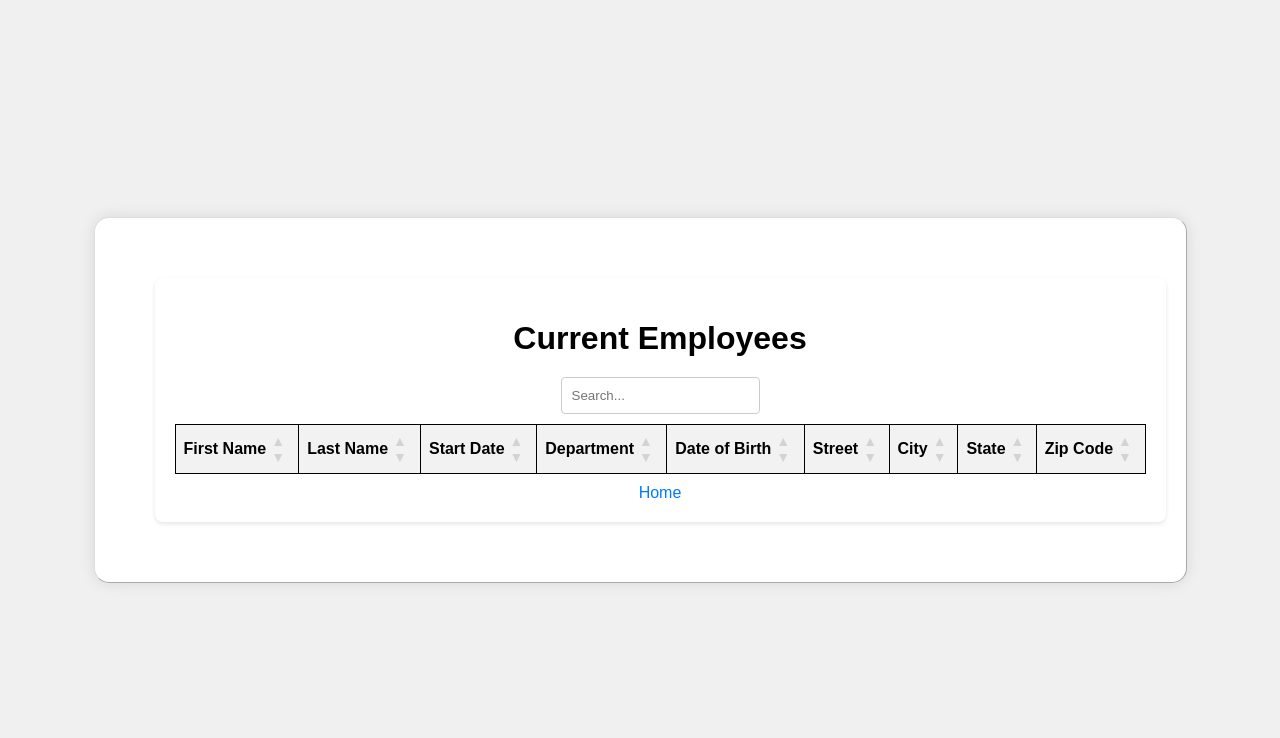
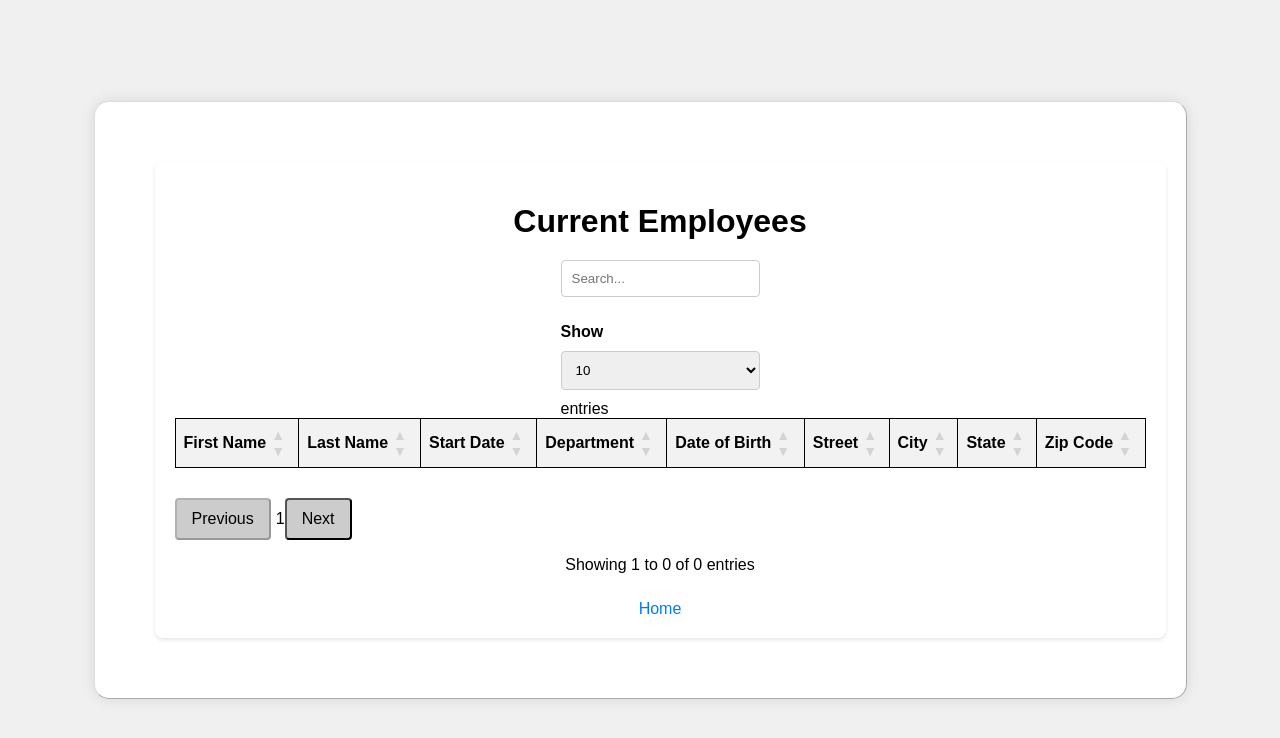
Before and after one commit to Typhub7/hrnet-react, a React (Create React App) app: page /employees in a window 1280 px wide. Shown: the top 738 px of the page. Built offline with nearby package versions, Linux system fonts and the light colour scheme.

Commit message:
adding previous next and number entries display showing

```diff
--- a/src/components/EmployeeTable.tsx
+++ b/src/components/EmployeeTable.tsx
@@ -3,16 +3,26 @@ import { useSelector } from 'react-redux';
 import { useTable, useSortBy, Column, TableInstance } from 'react-table';
 import { RootState } from '../redux/store';
 import { Employee } from '../pages/CreateEmployee';
-import './EmployeeTable.css'; // Assurez-vous de créer ce fichier CSS
+import './EmployeeTable.css';
 
 interface EmployeeTableProps {
   filterText: string;
+  updateCounts: (filteredCount: number, totalCount: number) => void;
+  entriesPerPage: number;
+  currentPage: number;
+  setCurrentPage: React.Dispatch<React.SetStateAction<number>>;
 }
 
-const EmployeeTable: React.FC<EmployeeTableProps> = ({ filterText }) => {
+const EmployeeTable: React.FC<EmployeeTableProps> = ({
+  filterText,
+  updateCounts,
+  entriesPerPage,
+  currentPage,
+  setCurrentPage,
+}) => {
   const employees = useSelector((state: RootState) => state.employees.list);
 
-  const columns: Column<Employee>[] = React.useMemo(
+  const columns: Column<Employee>[] = useMemo(
     () => [
       { Header: 'First Name', accessor: 'firstName' },
       { Header: 'Last Name', accessor: 'lastName' },
@@ -28,10 +38,9 @@ const EmployeeTable: React.FC<EmployeeTableProps> = ({ filterText }) => {
   );
 
   const data = useMemo(() => {
-    if (!filterText.trim()) {
-      return employees;
-    } else {
-      return employees.filter(employee =>
+    let filteredData = employees;
+    if (filterText.trim()) {
+      filteredData = employees.filter(employee =>
         Object.values(employee).some(
           value =>
             typeof value === 'string' &&
@@ -39,8 +48,14 @@ const EmployeeTable: React.FC<EmployeeTableProps> = ({ filterText }) => {
         )
       );
     }
-  }, [employees, filterText]);
+    updateCounts(filteredData.length, employees.length);
+    return filteredData;
+  }, [employees, filterText, updateCounts]);
 
+  const paginatedData = useMemo(() => {
+    const startIndex = (currentPage - 1) * entriesPerPage;
+    return data.slice(startIndex, startIndex + entriesPerPage);
+  }, [data, currentPage, entriesPerPage]);
 
   const {
     getTableProps,
@@ -49,7 +64,7 @@ const EmployeeTable: React.FC<EmployeeTableProps> = ({ filterText }) => {
     rows,
     prepareRow,
     setSortBy,
-  } = useTable({ columns, data }, useSortBy) as TableInstance<Employee>;
+  } = useTable({ columns, data: paginatedData }, useSortBy) as TableInstance<Employee>;
 
   const handleSortAsc = (column: Column<Employee>) => {
     if (column.id) {
@@ -63,7 +78,18 @@ const EmployeeTable: React.FC<EmployeeTableProps> = ({ filterText }) => {
     }
   };
 
+  const pageCount = Math.ceil(data.length / entriesPerPage);
+
+  const handlePreviousPage = () => {
+    setCurrentPage(prevPage => Math.max(prevPage - 1, 1));
+  };
+
+  const handleNextPage = () => {
+    setCurrentPage(prevPage => Math.min(prevPage + 1, pageCount));
+  };
+
   return (
+    <>
       <table {...getTableProps()}>
         <thead>
           {headerGroups.map(headerGroup => (
@@ -75,9 +101,7 @@ const EmployeeTable: React.FC<EmployeeTableProps> = ({ filterText }) => {
                     <div className="sort-arrows">
                       <span
                         className={`sort-arrow ${
-                        column.isSorted && !column.isSortedDesc
-                          ? 'sort-asc'
-                          : 'sort-default'
+                          column.isSorted && !column.isSortedDesc ? 'sort-asc' : 'sort-default'
                         }`}
                         onClick={() => handleSortAsc(column)}
                       >
@@ -85,9 +109,7 @@ const EmployeeTable: React.FC<EmployeeTableProps> = ({ filterText }) => {
                       </span>
                       <span
                         className={`sort-arrow ${
-                        column.isSorted && column.isSortedDesc
-                          ? 'sort-desc'
-                          : 'sort-default'
+                          column.isSorted && column.isSortedDesc ? 'sort-desc' : 'sort-default'
                         }`}
                         onClick={() => handleSortDesc(column)}
                       >
@@ -113,6 +135,16 @@ const EmployeeTable: React.FC<EmployeeTableProps> = ({ filterText }) => {
           })}
         </tbody>
       </table>
+      <div className="pagination">
+        <button onClick={handlePreviousPage} disabled={currentPage === 1}>
+          Previous
+        </button>
+        <span className="page-number">{currentPage}</span>
+        <button onClick={handleNextPage} disabled={currentPage === pageCount}>
+          Next
+        </button>
+      </div>
+    </>
   );
 };
 
--- /dev/null
+++ b/src/components/TableInfo.tsx
@@ -0,0 +1,25 @@
+import React from 'react';
+
+interface TableInfoProps {
+  currentCount: number;
+  totalCount: number;
+  filtered: boolean;
+}
+
+const TableInfo: React.FC<TableInfoProps> = ({ currentCount, totalCount, filtered }) => {
+  return (
+    <div className="table-info">
+      {filtered ? (
+        <p>
+          Showing {currentCount} to {currentCount} of {currentCount} entries (filtered from {totalCount} total entries)
+        </p>
+      ) : (
+        <p>
+          Showing 1 to {currentCount} of {currentCount} entries
+        </p>
+      )}
+    </div>
+  );
+};
+
+export default TableInfo;
--- a/src/pages/EmployeeList.css
+++ b/src/pages/EmployeeList.css
@@ -38,3 +38,11 @@ a {
   display: block;
   margin-top: 20px;
 }
+
+.tableinfo_container {
+
+  margin-top: 10px;
+  text-align: left;
+  font-size: 14px;
+  color: #555;
+}
--- a/src/pages/EmployeeList.tsx
+++ b/src/pages/EmployeeList.tsx
@@ -1,23 +1,65 @@
 import React, { useState } from 'react';
 import EmployeeTable from '../components/EmployeeTable';
 import SearchInput from '../components/SearchInput';
+import TableInfo from '../components/TableInfo';
 import './EmployeeList.css';
 
 const EmployeePage: React.FC = () => {
   const [filterText, setFilterText] = useState('');
+  const [filteredCount, setFilteredCount] = useState(0);
+  const [totalCount, setTotalCount] = useState(0);
+  const [entriesPerPage, setEntriesPerPage] = useState(10);
+  const [currentPage, setCurrentPage] = useState(1);
 
   const handleSearch = (searchTerm: string) => {
     setFilterText(searchTerm);
+    setCurrentPage(1); // Reset to the first page on search
+  };
+
+  const updateCounts = (filtered: number, total: number) => {
+    setFilteredCount(filtered);
+    setTotalCount(total);
+  };
+
+  const handleEntriesPerPageChange = (e: React.ChangeEvent<HTMLSelectElement>) => {
+    setEntriesPerPage(Number(e.target.value));
+    setCurrentPage(1); // Reset to the first page when changing entries per page
   };
 
   return (
     <div id="employee-div" className="container">
       <h1>Current Employees</h1>
-      <div className="search-container">
-        <SearchInput onSearch={handleSearch} />
+      <div className="controls-container">
+        <div className="search-container">
+          <SearchInput onSearch={handleSearch} />
+        </div>
+        <div className="entries-container">
+          <label htmlFor="entries-per-page">Show </label>
+          <select id="entries-per-page" value={entriesPerPage} onChange={handleEntriesPerPageChange}>
+            <option value={10}>10</option>
+            <option value={25}>25</option>
+            <option value={50}>50</option>
+            <option value={100}>100</option>
+          </select>
+          <span> entries</span>
+        </div>
       </div>
+
       <div className='table_container'>
-        <EmployeeTable filterText={filterText} />
+        <EmployeeTable
+          filterText={filterText}
+          updateCounts={updateCounts}
+          entriesPerPage={entriesPerPage}
+          currentPage={currentPage}
+          setCurrentPage={setCurrentPage}
+        />
+      </div>
+      <div className='table_footer'>
+      <TableInfo
+        currentCount={filteredCount}
+        totalCount={totalCount}
+        filtered={filterText.trim() !== ''}
+      />
       </div>
       <a href="/">Home</a>
     </div>
```
Also changed, not shown: src/components/PageSizeSelector.tsx (deleted, +0 -30 lines), src/components/PaginationControls.tsx (deleted, +0 -47 lines), src/components/EmployeeTable.css (line endings or trailing spaces). Lines whose indentation alone changed are shown as unchanged.
